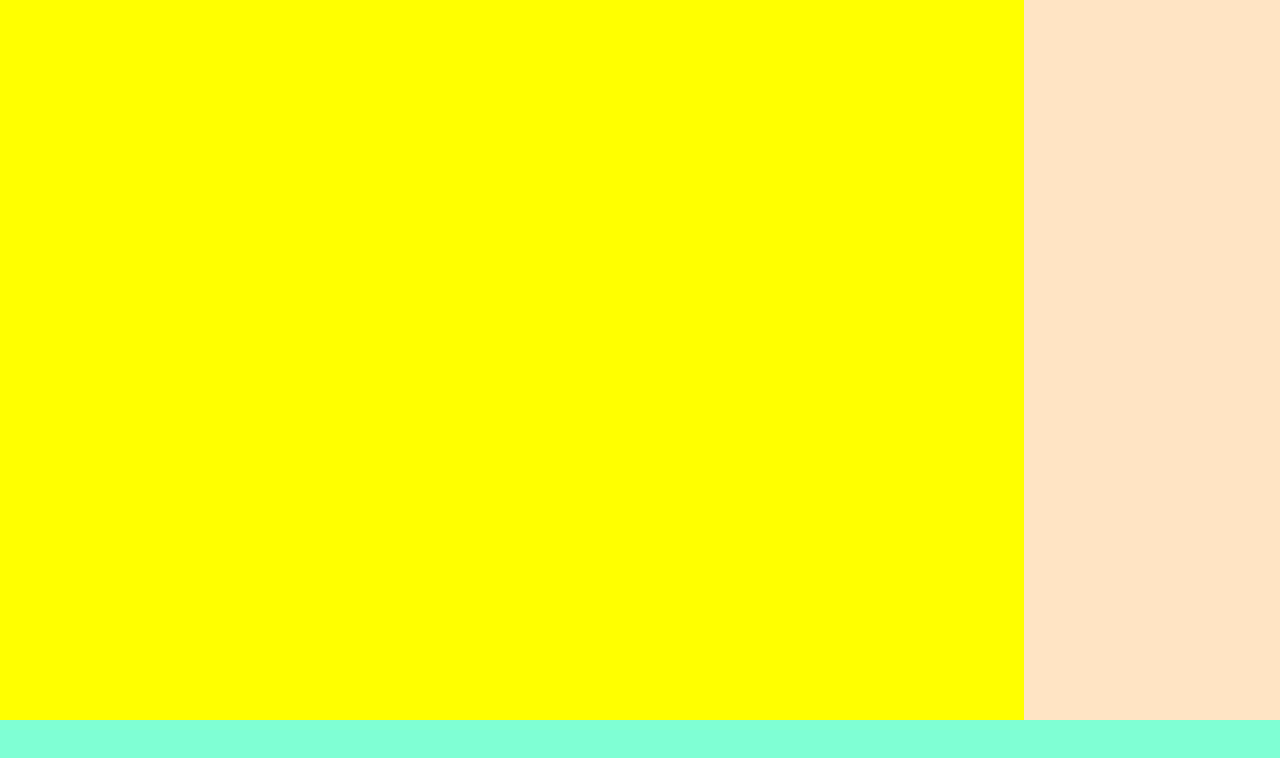
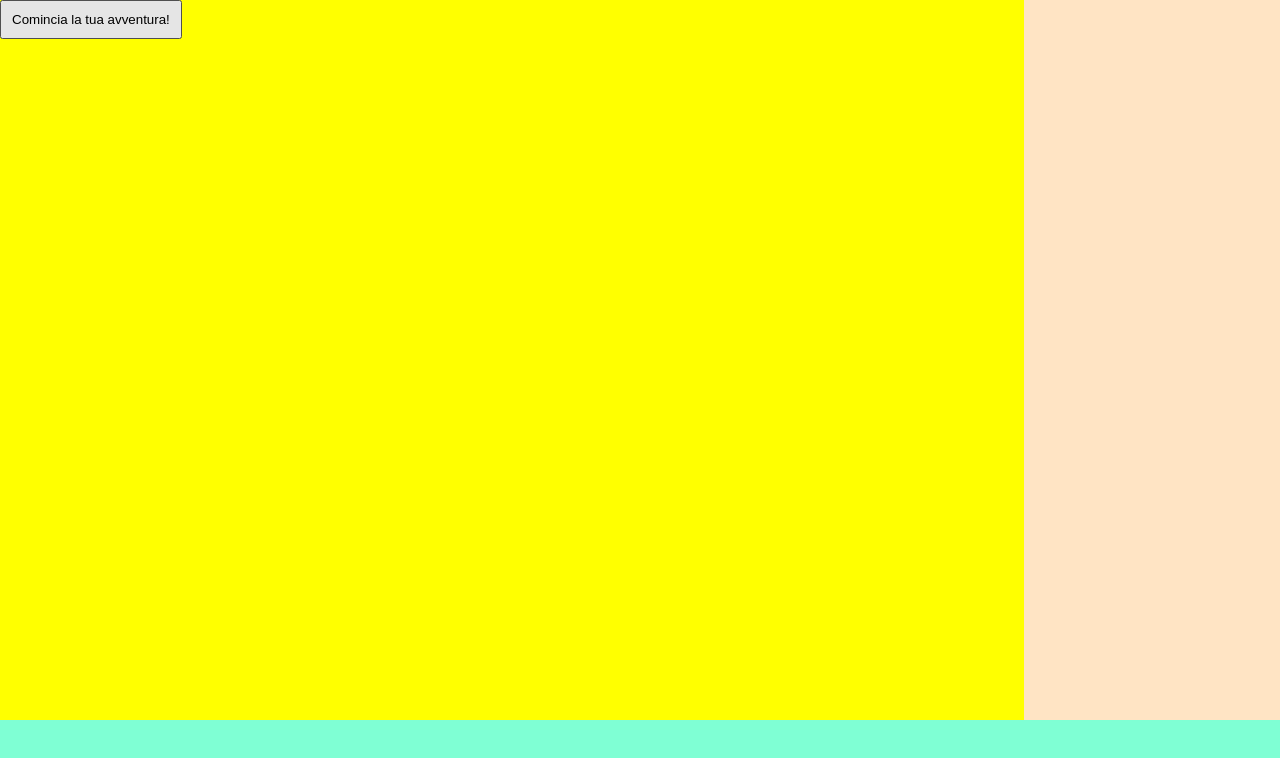
Before and after one commit to riccardo-ottavi/myPokemonGame, a React (Vite) app: page / in a window 1280 px wide. Shown: the top 758 px of the page. Built offline with nearby package versions, Linux system fonts and the light colour scheme; no server answers.

Commit message:
inizializza promises per chiamare i pokemon

```diff
--- a/package.json
+++ b/package.json
@@ -10,6 +10,7 @@
     "preview": "vite preview"
   },
   "dependencies": {
+    "axios": "^1.13.2",
     "react": "^19.2.0",
     "react-dom": "^19.2.0"
   },
--- a/src/App.css
+++ b/src/App.css
@@ -19,6 +19,10 @@
   display: flex;
 }
 
+button {
+  padding: 10px;
+}
+
 .footer {
   width: 100%;
   height: 10vh;
--- a/src/App.jsx
+++ b/src/App.jsx
@@ -2,14 +2,41 @@ import './App.css'
 import Display from './components/Display'
 import Team from './components/Team'
 import Footer from './components/Footer'
+import { useState } from 'react'
+import axios from 'axios'
 
 function App() {
+
+    const [ stage, setStage ] = useState(0);
+    const [ player, setPlayer ] = useState({})
+    const [ enemy, setEnemy ] = useState({})
+
+    function getPokemon(id){
+      const pokeFetch = new Promise((resolve, reject) =>
+      axios.get(`https://pokeapi.co/api/v2/pokemon/${id}`)
+      .then(response => response.data)
+      .then(poke => resolve(poke))
+
+      )
+      return pokeFetch
+    }
+
+  getPokemon(10)
+  .then(pokemon => console.log("il risultato è:", pokemon))
+  .catch(error => console.log(error))
+
 
   return (
     <>
     <div className="container">
-      <Display />
-      <Team />
+      <Display
+        player={player}
+        setPlayer={setPlayer}
+      />
+      <Team
+        player={player}
+        setPlayer={setPlayer}
+      />
       <Footer />
     </div>
     </>
--- a/src/components/Display.jsx
+++ b/src/components/Display.jsx
@@ -1,7 +1,8 @@
 export default function Display(){
+
     return (
         <div className="display">
-
+            <button>Comincia la tua avventura!</button>
         </div>
     )
 }
```
Also changed, not shown: src/contexts/GlobalContext.jsx (added, +35 -0 lines), 1 other file (tests, documents, lock files or other folders).
